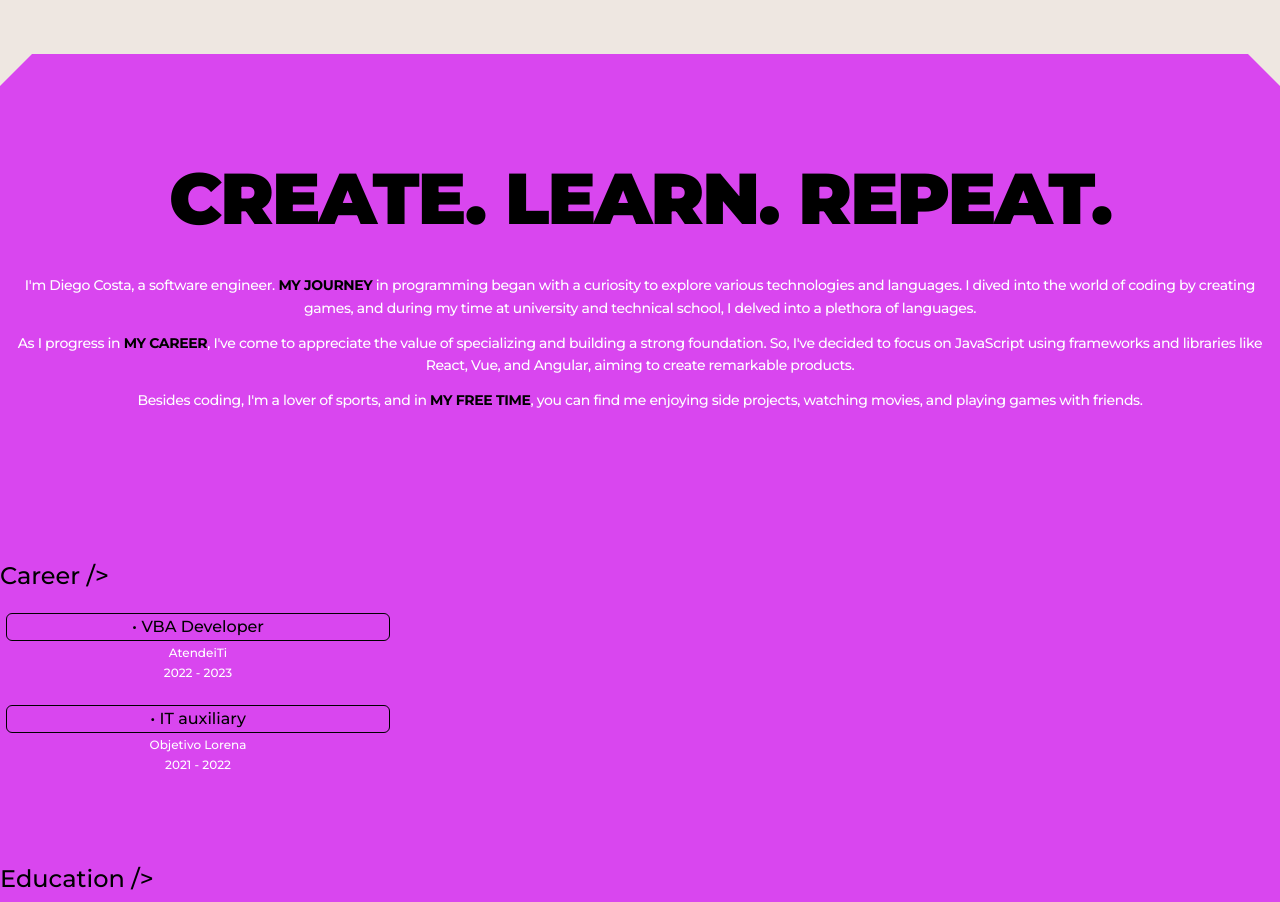
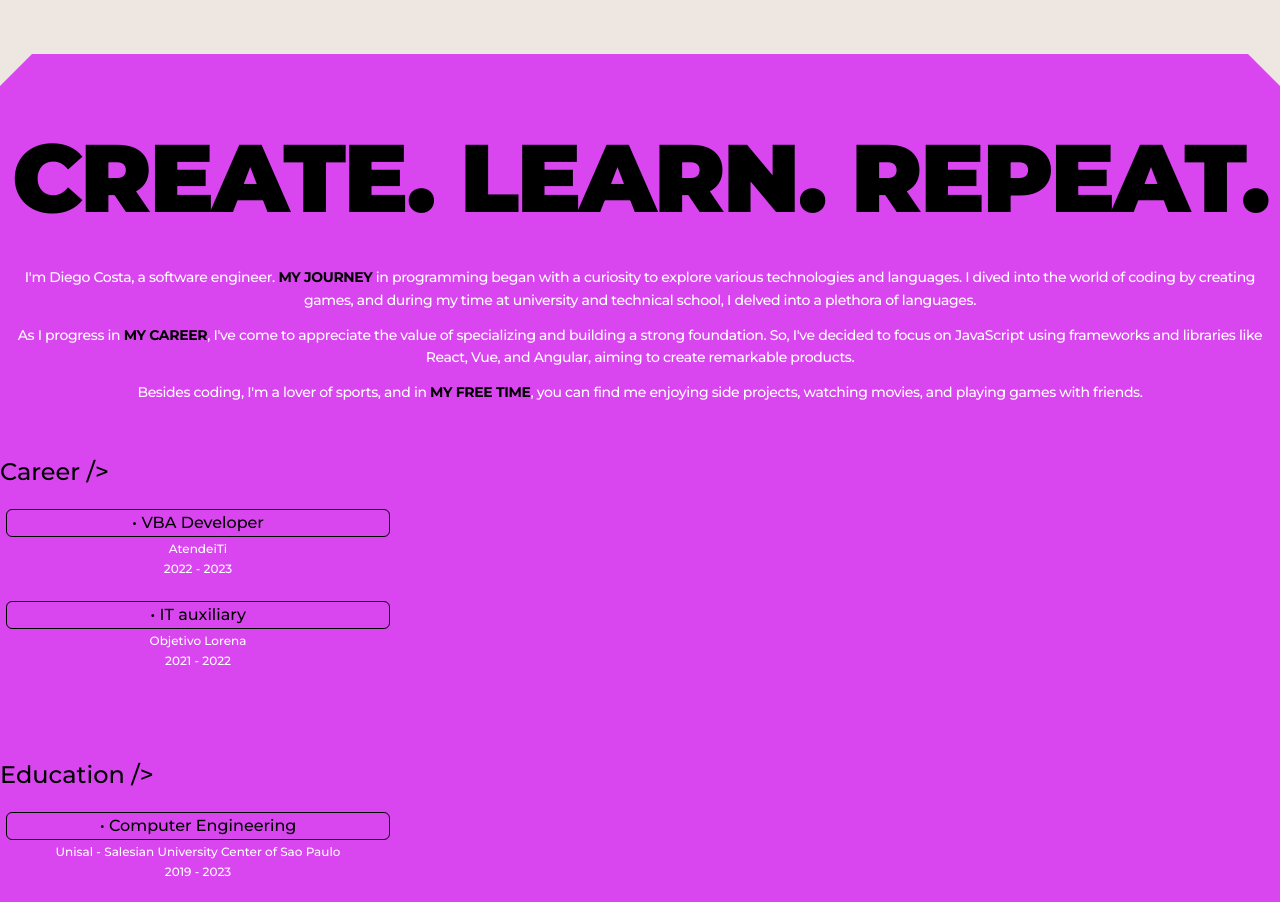
Before and after one commit to DiegoCstyles/portfolio, a Next.js app: page / in a window 1280 px wide. Shown: the part 1640-2542 px from the top of the page. Built offline with nearby package versions, Linux system fonts and the light colour scheme.

Commit message:
Update Section.tsx

```diff
--- a/components/About/Section.tsx
+++ b/components/About/Section.tsx
@@ -15,12 +15,12 @@ const Section = ({ currentLanguage }: AboutProps) => {
   };
 
   return (
-      <section className="py-24 items-center justify-center bg-fuchsia-500 dark:bg-fuchsia-500">
+      <section className="py-12 sm:py-16 items-center justify-center bg-fuchsia-500 dark:bg-fuchsia-500">
 
         <div className="mx-auto max-w-[80rem] text-center">
             {/* Heading */}
             <div className="justify-center items-center">
-              <h1 className="light:text-black dark:text-white mt-3 text-9xl sm:text-7xl md:text-7xl lg:text-7xl xl:text-7xl leading-[4rem] tracking-tight uppercase font-black">
+              <h1 className="light:text-black dark:text-white mt-3 text-5xl sm:text-6xl lg:text-7xl xl:text-8xl leading-[3rem] tracking-tight uppercase font-black">
                 {translations[currentLanguage].h1}
               </h1>
             </div>
@@ -33,7 +33,7 @@ const Section = ({ currentLanguage }: AboutProps) => {
             </div>
 
             {/* timeline */}
-            <div style={{ transform: 'translateY(var(--timeline-offset))' }} className="mt-36 font-medium">
+            <div style={{ transform: 'translateY(var(--timeline-offset))' }} className="mt-8 sm:mt-12 font-medium">
 
               <div className="flex items-start mt-3 text-base leading-relaxed text-black dark:text-white">
                 <div>
```
